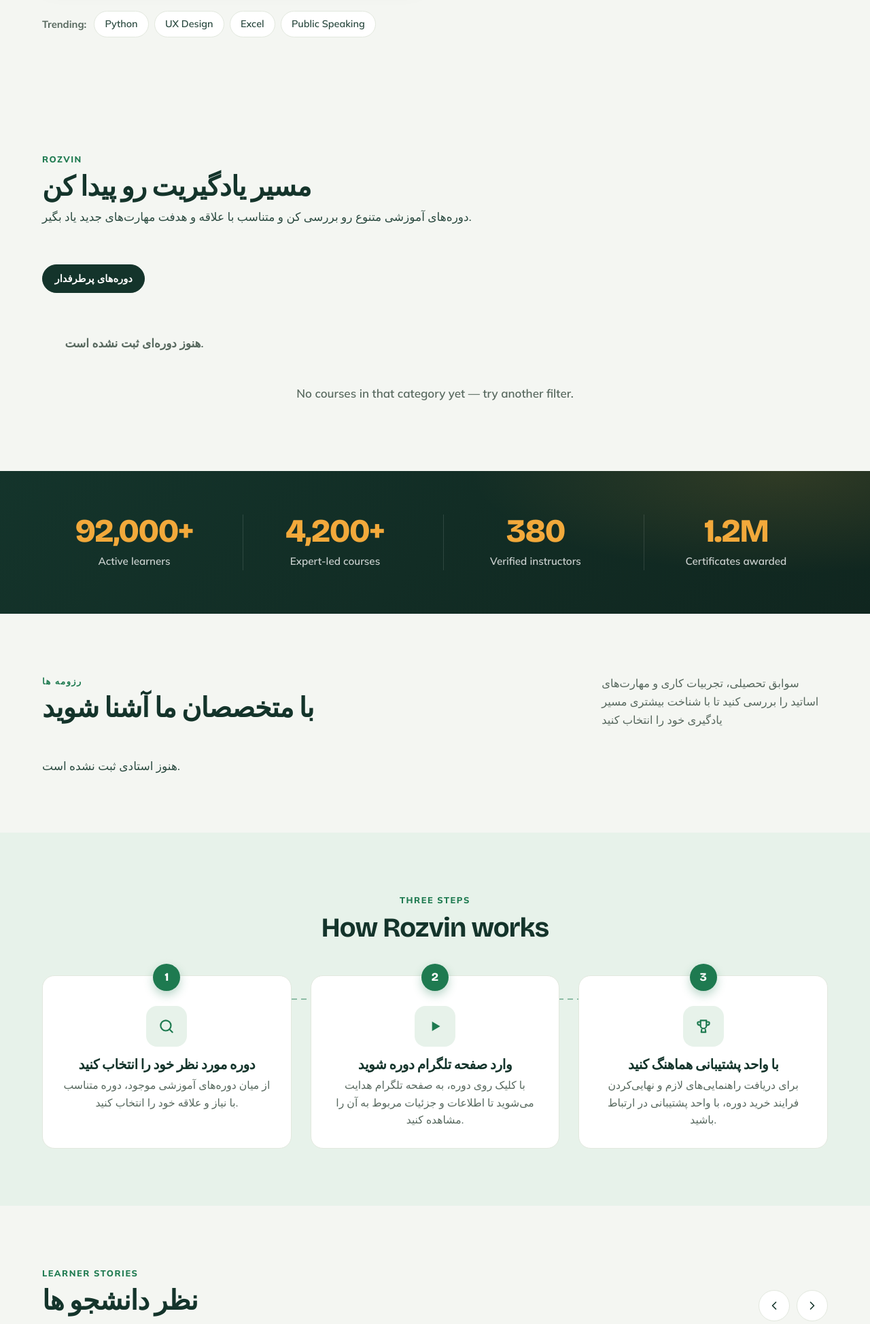
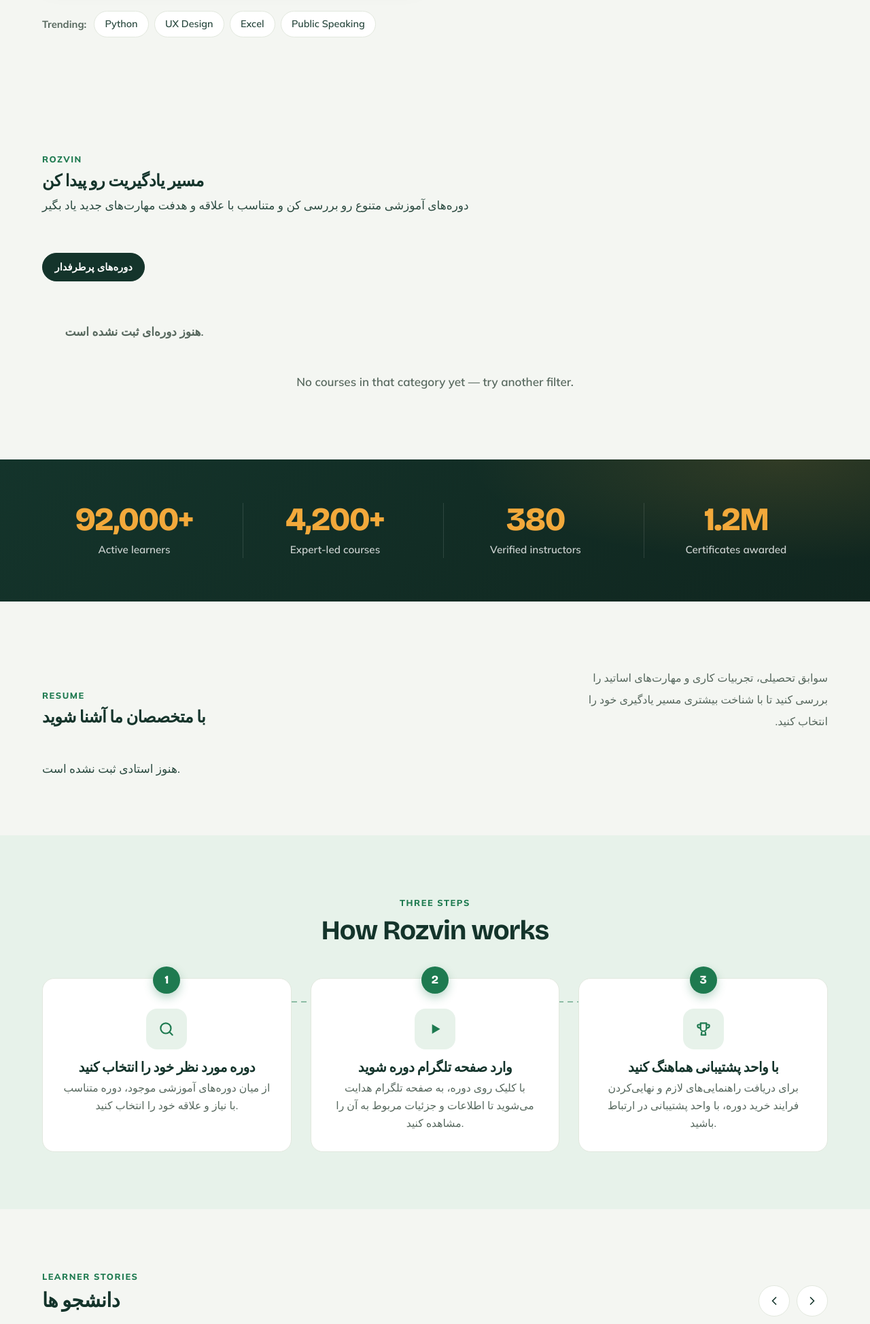
Before and after one commit to mohamad-jvd/Rozvin-academy, a Django app: page / in a window 1280 px wide. Shown: the part 628-2576 px from the top of the page at 68% size. Run offline with Django 5.2, Linux system fonts and the light colour scheme; data that the repository does not hold is empty; some libraries are stand-ins or nearby versions.

Commit message:
html text
index.html text upgraded

```diff
--- a/app_course/templates/index.html
+++ b/app_course/templates/index.html
@@ -293,9 +293,11 @@
         <div class="section-head">
             <div>
                 <p class="kicker">Rozvin</p>
-                <h2 id="courses-title">مسیر یادگیریت رو پیدا کن</h2>
+               <h2 id="courses-title" style="font-size: 24px;">
+                 مسیر یادگیریت رو پیدا کن
+                </h2>
                 <p class="section-description">
-                    دوره‌های آموزشی متنوع رو بررسی کن و متناسب با علاقه و هدفت مهارت‌های جدید یاد بگیر.
+                    دوره‌های آموزشی متنوع رو بررسی کن و متناسب با علاقه و هدفت مهارت‌های جدید یاد بگیر
                 </p>
             </div>
         </div>
@@ -446,10 +448,25 @@
       <div class="container">
         <div class="section-head">
           <div>
-            <p class="kicker">رزومه ها</p>
-            <h2 id="inst-title">با متخصصان ما آشنا شوید</h2>
+            <p class="kicker">Resume</p>
+           <h2 id="courses-title" style="font-size: 24px;">
+             با متخصصان ما آشنا شوید
+            </h2>
           </div>
-          <p class="section-sub">سوابق تحصیلی، تجربیات کاری و مهارت‌های اساتید را بررسی کنید تا با شناخت بیشتری مسیر یادگیری خود را انتخاب کنید</p>
+
+
+            <p class="section-sub" dir="rtl" style="
+                font-size: 16px;
+                line-height: 2;
+                text-align: right;
+                max-width: 380px;
+                margin: 12px 0 0;
+            ">
+                سوابق تحصیلی، تجربیات کاری و مهارت‌های اساتید را بررسی کنید
+                تا با شناخت بیشتری مسیر یادگیری خود را انتخاب کنید.
+            </p>
+
+
         </div>
 
 
@@ -532,7 +549,9 @@
     <div class="section-head">
       <div>
         <p class="kicker">Learner stories</p>
-        <h2 id="tst-title">نظر دانشجو ها</h2>
+        <h2 id="courses-title" style="font-size: 29px;">
+             دانشجو ها
+            </h2>
       </div>
 
       <div class="slider-nav">
```
Also changed, not shown: app_course/static/css/style.css (line endings or trailing spaces).
